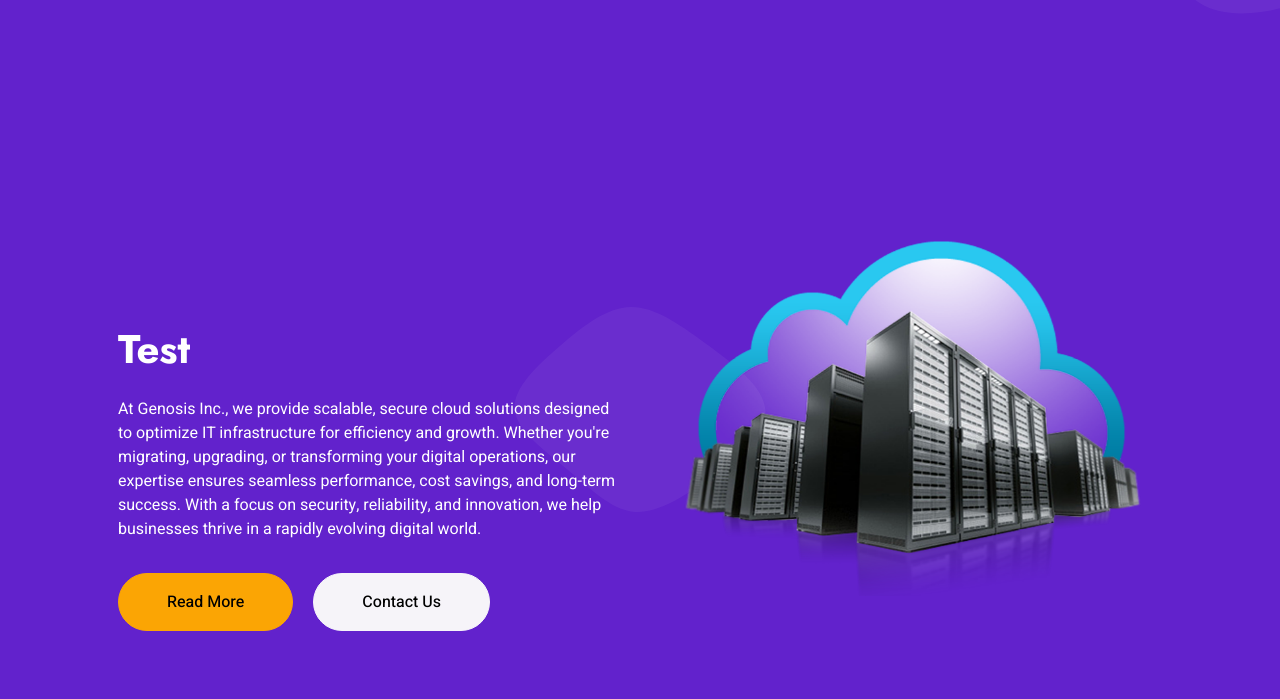
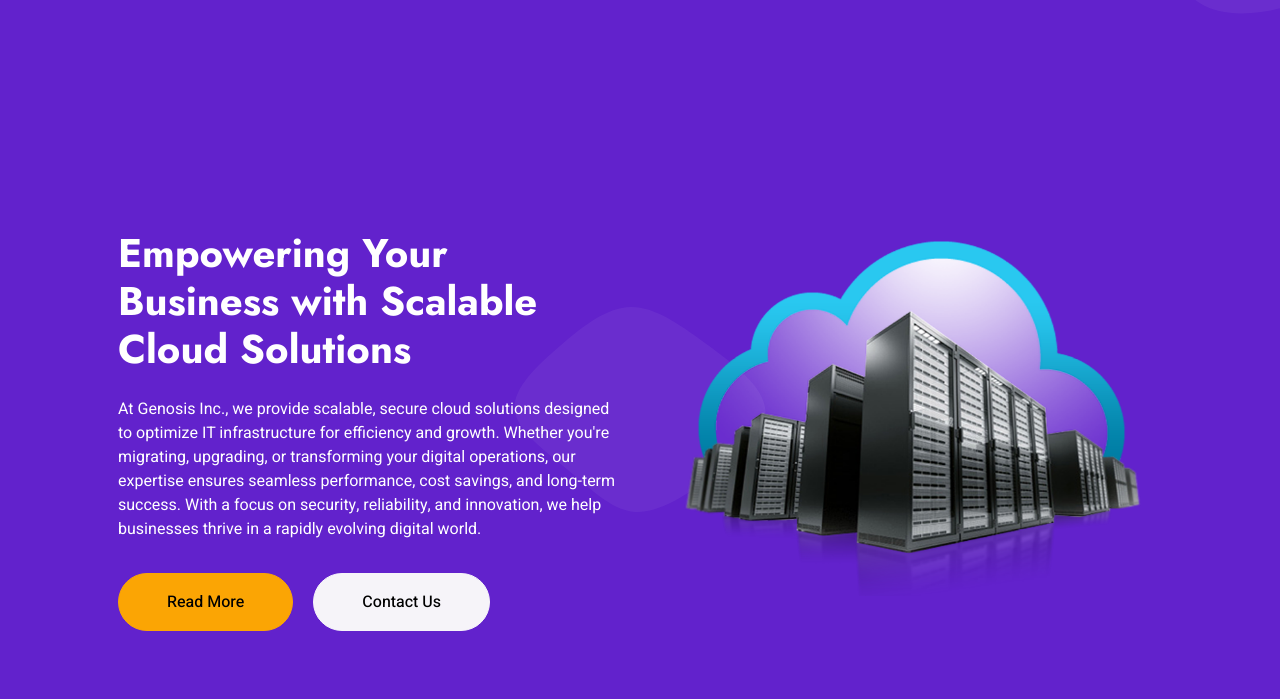
Before and after one commit to priyeshkh/genosis-inc, a plain HTML site: page index.html in a window 1280 px wide. Shown: the part 101-800 px from the top of the page. Drawn offline with nearby package versions, Linux system fonts and the light colour scheme.

Commit message:
index changes

```diff
--- a/index.html
+++ b/index.html
@@ -81,7 +81,7 @@
                 <div class="container px-lg-5">
                     <div class="row g-5 align-items-end">
                         <div class="col-lg-6 text-center text-lg-start">
-                            <h1 class="text-white mb-4 animated slideInDown">Test</h1>
+                            <h1 class="text-white mb-4 animated slideInDown">Empowering Your Business with Scalable Cloud Solutions</h1>
                             <p class="text-white pb-3 animated slideInDown">At Genosis Inc., we provide scalable, secure cloud solutions designed to optimize IT infrastructure for efficiency and growth. Whether you're migrating, upgrading, or transforming your digital operations, our expertise ensures seamless performance, cost savings, and long-term success. With a focus on security, reliability, and innovation, we help businesses thrive in a rapidly evolving digital world.</p>
                             <a href="about.html" class="btn btn-secondary py-sm-3 px-sm-5 rounded-pill me-3 animated slideInLeft">Read More</a>
                             <a href="contact.html" class="btn btn-light py-sm-3 px-sm-5 rounded-pill animated slideInRight">Contact Us</a>
```
